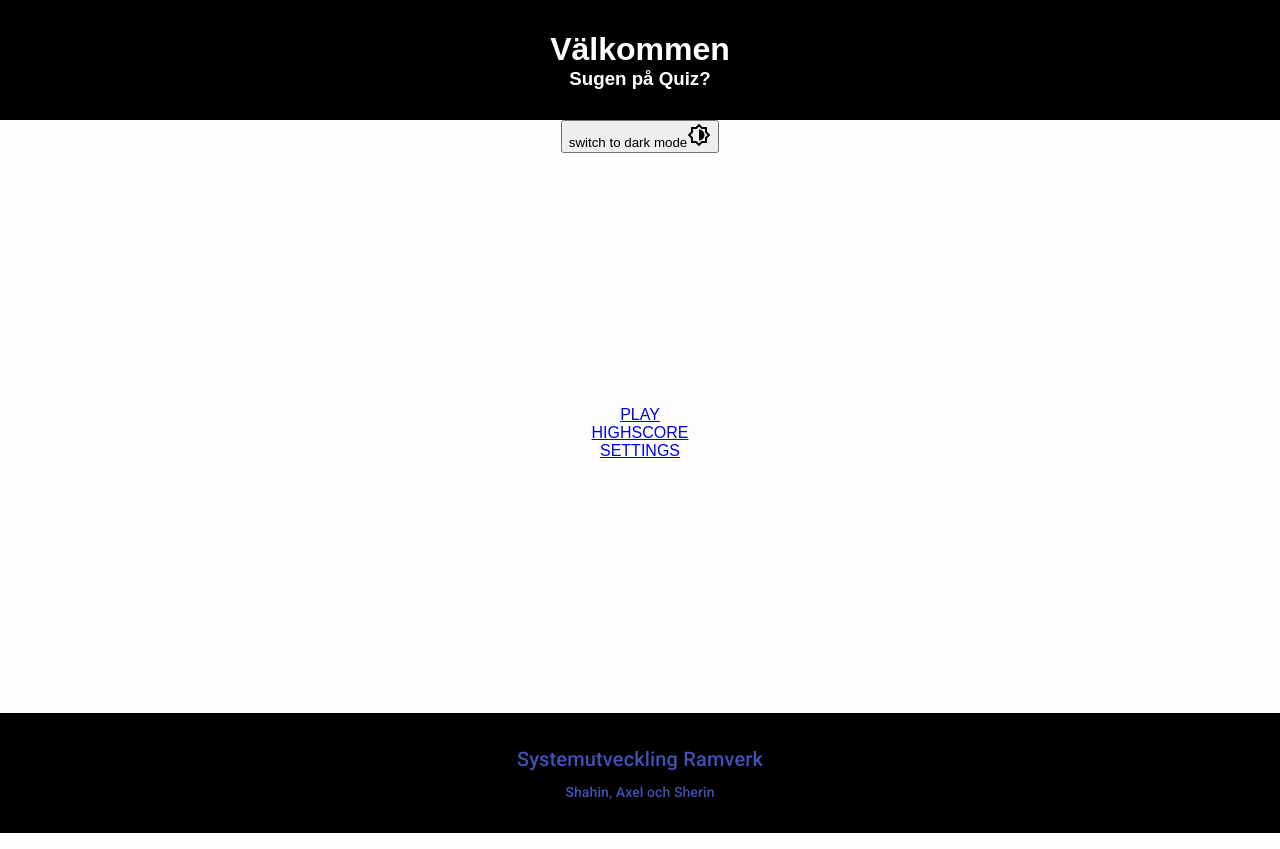
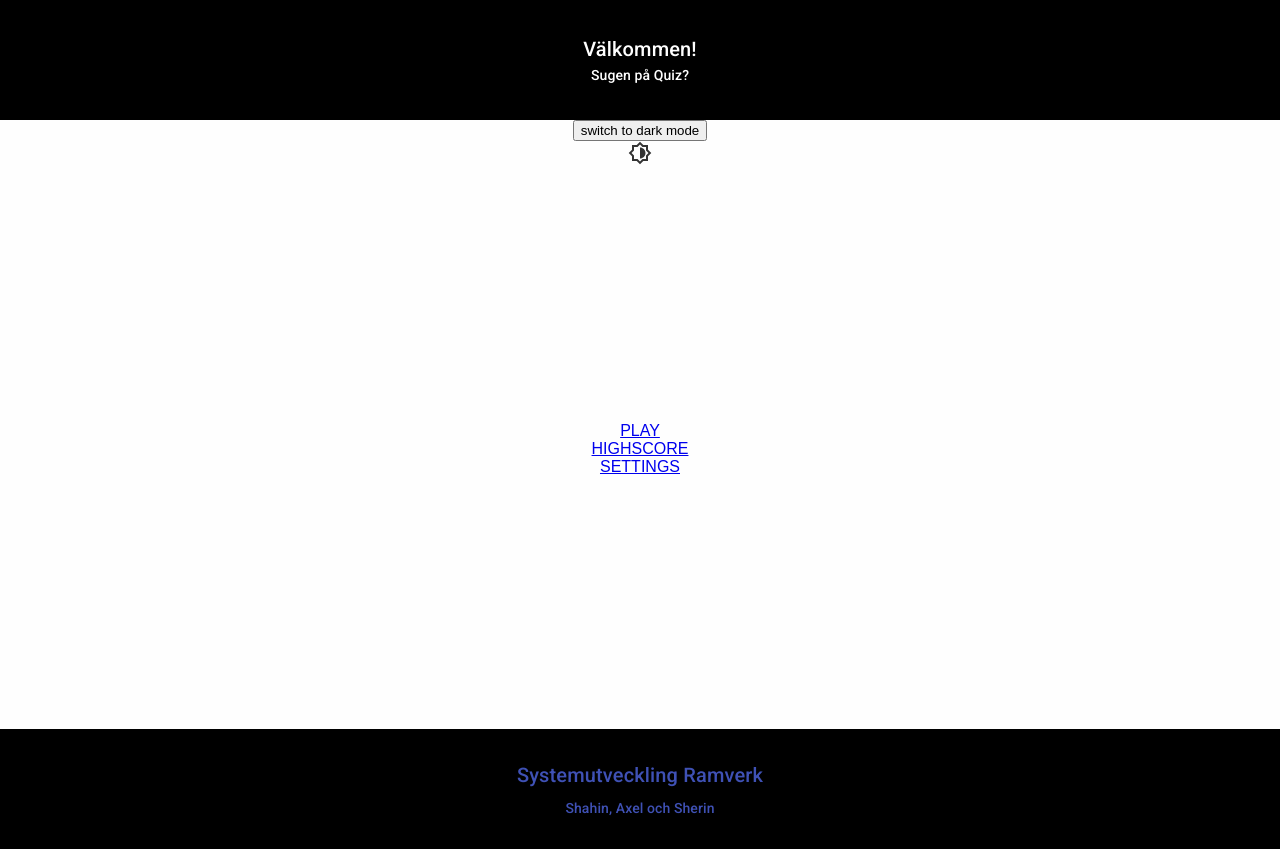
Before and after one commit to axelsundin/react-quiz, a React (Create React App) app: page / in a window 1280 px wide. Built offline with nearby package versions, Linux system fonts and the light colour scheme.

Commit message:
Flyttade icon som ska justeras

```diff
--- a/src/App.tsx
+++ b/src/App.tsx
@@ -16,6 +16,7 @@ function App() {
       <AppHeader />
       <ThemeProvider>
         <Page/>
+        <Brightness6OutlinedIcon />
       <Layout />
       </ThemeProvider>
       <AppFooter />
@@ -30,7 +31,7 @@ const Page = () => {
       {/* <h1>{theme}</h1> */}
       <button onClick={() => setTheme(theme === "dark" ? "light" : "dark")}>
       {theme === "dark" ? "Switch to light mode" : "switch to dark mode"}
-      <Brightness6OutlinedIcon />
+     {/*  <Brightness6OutlinedIcon /> */}
       </button>
     </div>
   );
--- a/src/header.tsx
+++ b/src/header.tsx
@@ -2,18 +2,23 @@
 import React, { Component, CSSProperties } from 'react';
 import { Typography } from '@material-ui/core'
 import Container from '@material-ui/core/Container'
+import Brightness6OutlinedIcon from '@material-ui/icons/Brightness6Outlined';
 
 export default function AppHeader() {
     return (
         <div id="headerContainer" style={{...headerContainer}}>
-            <h1>Välkommen</h1>
-            <h3>Sugen på Quiz?</h3>
+        <Container>
+            <Typography
+                variant="h6">
+                    Välkommen!
+            </Typography>
+            <Typography
+                variant="subtitle2">
+                    Sugen på Quiz?
+            </Typography>
+        {/*     <Brightness6OutlinedIcon /> */}
+        </Container>
         </div>
-   /*<Container>
-        <Typography>
-
-        </Typography>
-    </Container> */
 
 
     );
```
